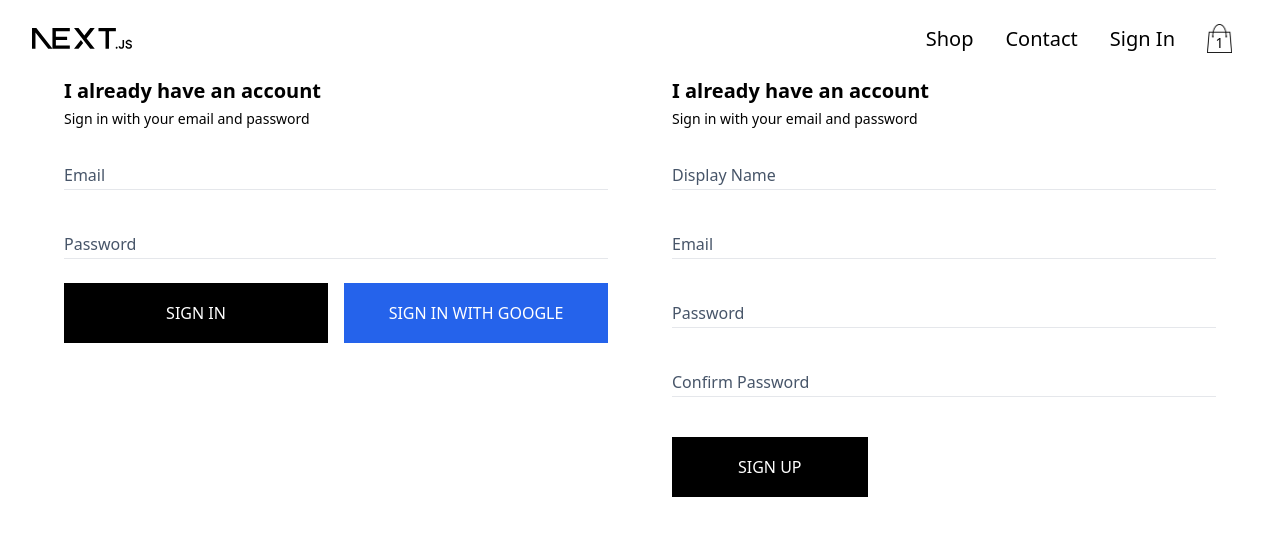
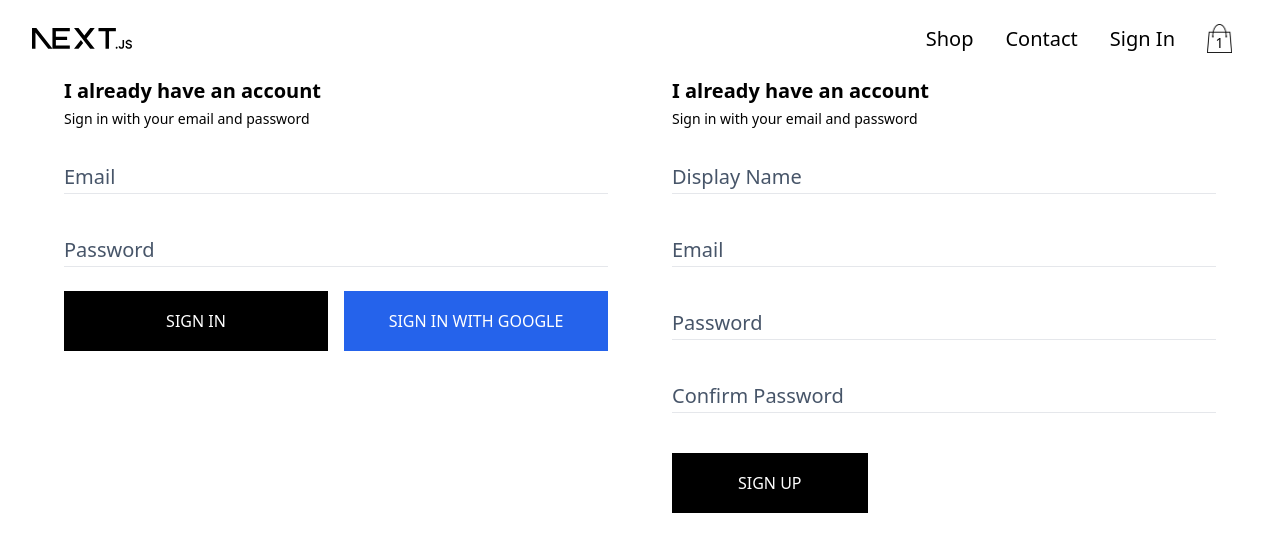
Before and after one commit to jafar-fahimi/next-clothes-store, a Next.js app: page /signin in a window 1280 px wide. Shown: the top 552 px of the page. Built offline with nearby package versions, Linux system fonts and the light colour scheme.

Commit message:
signin.tsx input.outline added

```diff
--- a/pages/signin.tsx
+++ b/pages/signin.tsx
@@ -7,13 +7,17 @@ export default function Signin() {
         <h2 className="text-xl font-semibold">I already have an account</h2>
         <p className="text-sm mb-8 mt-1">Sign in with your email and password</p>
         <form action="#" method="post">
-          <input type="email" placeholder="Email" className="placeholder-slate-600 py-[2px] block w-full" />
+          <input
+            type="email"
+            placeholder="Email"
+            className="placeholder-slate-600 py-[2px] block w-full lg:text-xl outline-none"
+          />
           <hr className="w-full mb-10" />
           {/* <hr className="w-full mb-6" /> */}
           <input
             type="password"
             placeholder="Password"
-            className="placeholder-slate-600  py-[2px] block w-full"
+            className="placeholder-slate-600  py-[2px] block w-full lg:text-xl outline-none"
           />
           <hr className="w-full mb-6" />
           <div className="flex justify-between gap-x-4 mt-4">
@@ -34,21 +38,21 @@ export default function Signin() {
           <input
             type="text"
             placeholder="Display Name"
-            className="placeholder-slate-600 block py-[2px] w-full"
+            className="placeholder-slate-600 block py-[2px] w-full lg:text-xl outline-none"
           />
           <hr className="w-full mb-4 md:mb-10" />
-          <input type="email" placeholder="Email" className="placeholder-slate-600 block py-[2px] w-full" />
+          <input type="email" placeholder="Email" className="placeholder-slate-600 block py-[2px] w-full lg:text-xl outline-none" />
           <hr className="w-full mb-4 md:mb-10" />
           <input
             type="password"
             placeholder="Password"
-            className="placeholder-slate-600 block py-[2px] w-full"
+            className="placeholder-slate-600 block py-[2px] w-full lg:text-xl outline-none"
           />
           <hr className="w-full mb-4 md:mb-10" />
           <input
             type="password"
             placeholder="Confirm Password"
-            className="placeholder-slate-600 block py-[2px] w-full"
+            className="placeholder-slate-600 block py-[2px] w-full lg:text-xl outline-none"
           />
           <hr className="w-full mb-4 md:mb-10" />
           <button className="uppercase px-16 py-4 bg-black text-white hover:text-black hover:bg-white border-2 border-transparent hover:border-black transition-all duration-300">
```
